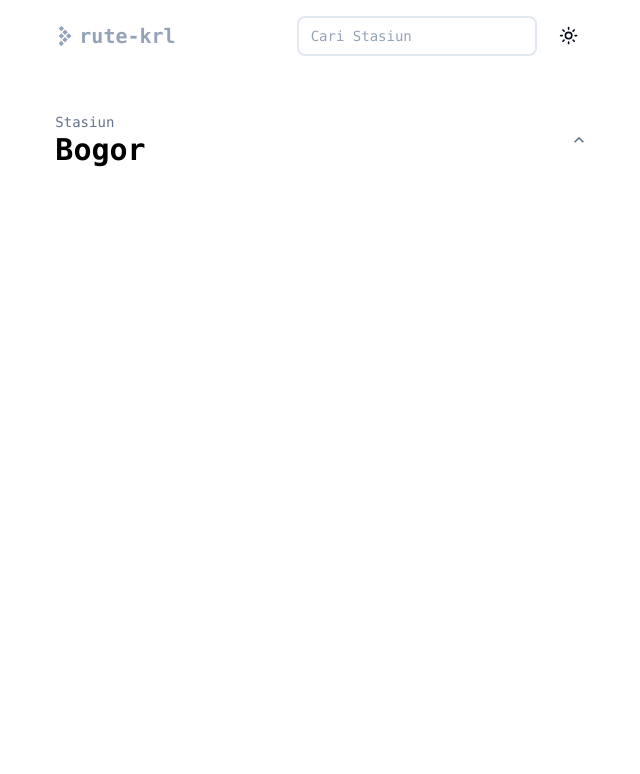
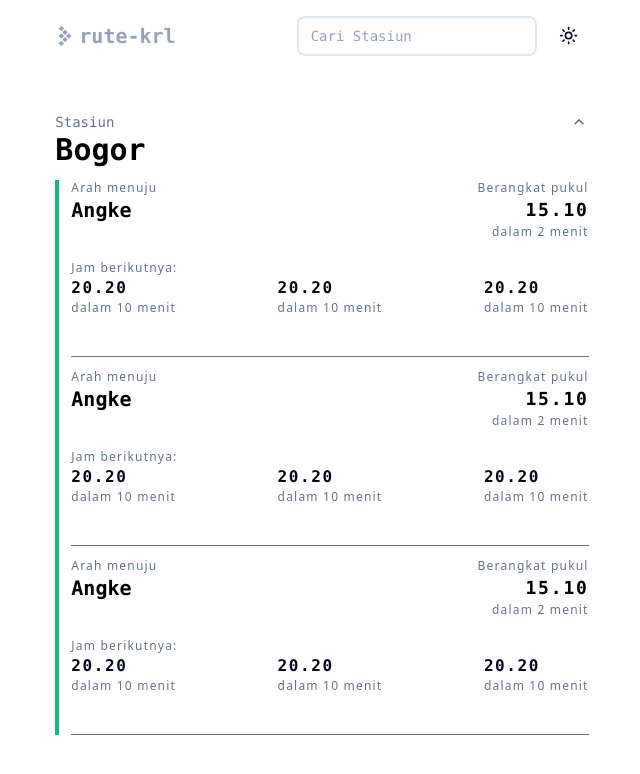
Before and after one commit to dialkq/rute-krl, a Next.js app: page / in a window 1280 px wide. Shown: the top 774 px of the page, without its empty margins (318-958 px from the left). Built offline with nearby package versions, Linux system fonts and the light colour scheme.

Commit message:
update styling

```diff
--- a/app/page.tsx
+++ b/app/page.tsx
@@ -7,7 +7,7 @@ export default function Home() {
       <div className="w-11/12 md:w-4/6 lg:w-5/12 mx-auto">
         <Navbar />
       </div>
-      <div className="w-11/12 md:w-4/6 lg:w-5/12 mx-auto mt-10 md:mt-8 lg:mt-10">
+      <div className="w-11/12 md:w-4/6 lg:w-5/12 mx-auto mt-10 md:mt-8 lg:mt-10 mb-5 md:mb-8 lg:md-10">
         <CardStation />
       </div>
     </div>
--- /dev/null
+++ b/components/CardNextSchedule/index.tsx
@@ -0,0 +1,10 @@
+const CardNextSchedule = () => {
+  return (
+    <div className="flex flex-col">
+      <p className="font-mono font-semibold tracking-widest">20.20</p>
+      <p className="text-slate-500 text-xs tracking-widest">dalam 10 menit</p>
+    </div>
+  );
+};
+
+export default CardNextSchedule;
--- /dev/null
+++ b/components/common/CardRute/index.tsx
@@ -0,0 +1,42 @@
+import CardNextSchedule from "@/components/CardNextSchedule";
+
+const CardRute = () => {
+  return (
+    <div className="flex flex-col w-full mx-auto justify-between">
+      {/* NEXT STATION */}
+      <div className="flex w-full justify-between mt-3">
+        <div className="pl-3">
+          <p className="text-slate-500 tracking-widest text-xs">Arah menuju</p>
+          <p className="text-xl text-black font-semibold font-mono">Angke</p>
+        </div>
+        <div className="">
+          <p className="text-slate-500 tracking-widest text-xs text-end">
+            Berangkat pukul
+          </p>
+          <p className="text-black font-bold text-lg font-mono tracking-widest text-end">
+            15.10
+          </p>
+          <p className="text-slate-500 tracking-widest text-xs text-end">
+            dalam 2 menit
+          </p>
+        </div>
+      </div>
+
+      {/* NEXT SCHEDULE TIME */}
+      <div className="flex flex-col w-full">
+        <p className="pl-3 mt-5 text-slate-500 tracking-widest text-xs">
+          Jam berikutnya:
+        </p>
+        <div className="flex justify-between pl-3">
+          <CardNextSchedule />
+          <CardNextSchedule />
+          <CardNextSchedule />
+        </div>
+        {/* behavior look like hr tag */}
+        <p className="ml-3 border-b border-b-slate-500 mt-10"></p>
+      </div>
+    </div>
+  );
+};
+
+export default CardRute;
--- a/components/common/CardStation/index.tsx
+++ b/components/common/CardStation/index.tsx
@@ -1,12 +1,26 @@
 import { MdOutlineKeyboardArrowUp } from "react-icons/md";
+import CardRute from "../CardRute";
 const CardStation = () => {
   return (
-    <div className="w-full flex justify-between">
-      <div className="flex flex-col w-1/2">
-        <p className="text-slate-500 font-mono text-sm">Stasiun</p>
-        <p className="text-3xl text-black font-mono font-semibold">Bogor</p>
+    <div className="w-full flex flex-col justify-between">
+      {/* STATION TITLE */}
+      <div className="flex justify-between w-full">
+        <div className="flex flex-col">
+          <p className="text-slate-500 font-mono text-sm">Stasiun</p>
+          <p className="text-3xl text-black font-mono font-semibold">Bogor</p>
+        </div>
+        <MdOutlineKeyboardArrowUp className="text-xl text-slate-500 cursor-pointer hover:text-black" />
       </div>
-      <MdOutlineKeyboardArrowUp className="my-auto text-xl text-slate-500" />
+
+      {/* RUTE DAN JADWAL */}
+      <div className="flex">
+        <div className="mt-3 w-1 h-300 bg-emerald-500"></div>
+        <div className="w-full">
+          <CardRute />
+          <CardRute />
+          <CardRute />
+        </div>
+      </div>
     </div>
   );
 };
```
